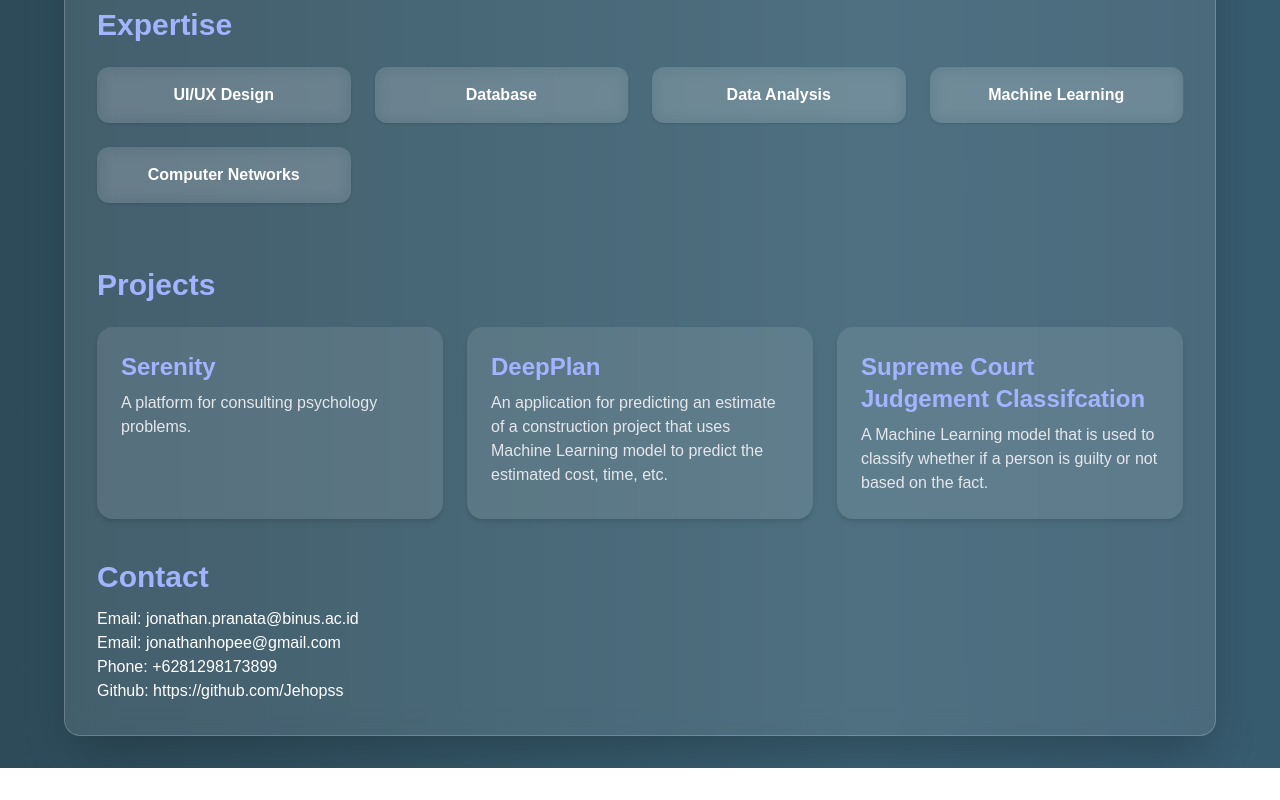
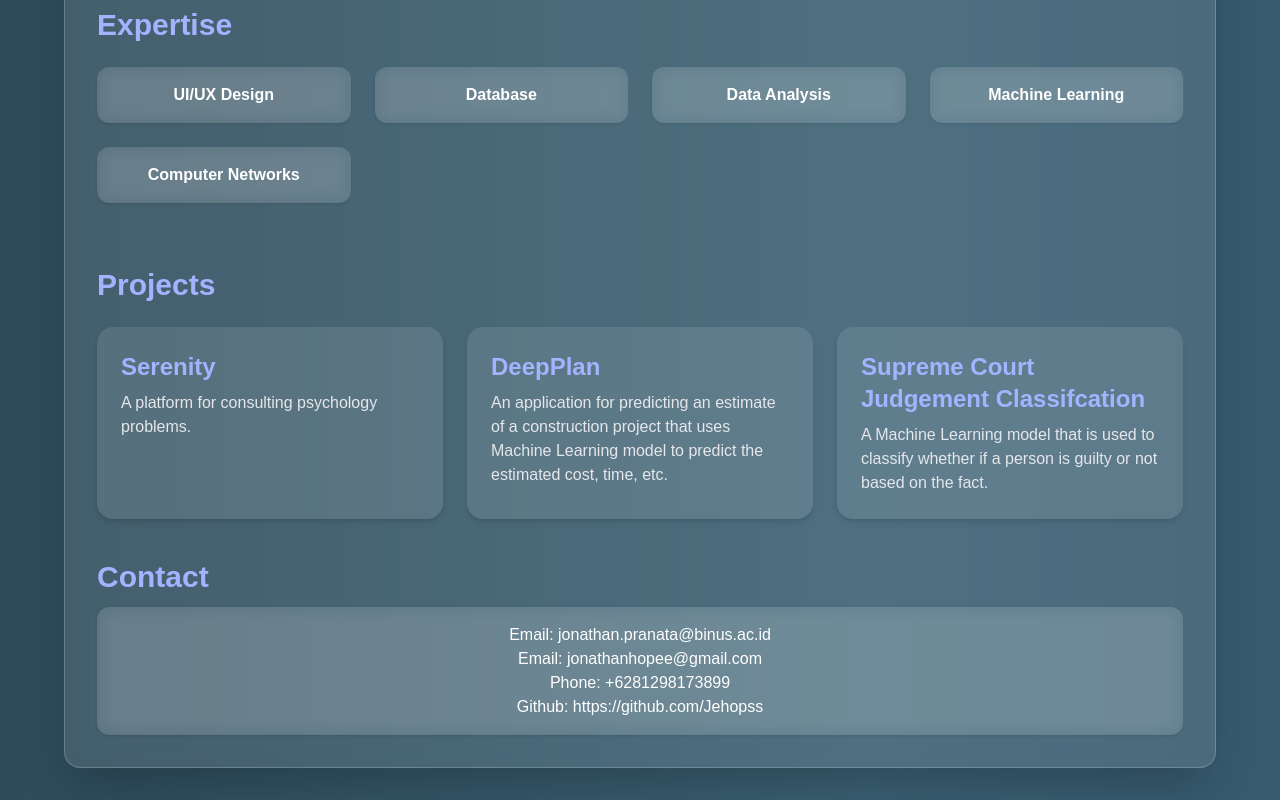
Before and after one commit to Jehopss/my-portofolio, a Next.js app: page / in a window 1280 px wide. Shown: the part 602-1402 px from the top of the page. Before the commit the page ends 1370 px from the top, so only its background shows below. Built offline with nearby package versions, Linux system fonts and the light colour scheme.

Commit message:
Changed Contact UI

```diff
--- a/src/app/page.tsx
+++ b/src/app/page.tsx
@@ -107,7 +107,7 @@ export default function Home() {
           <h2 className="text-3xl font-bold mb-3 mt-10 text-indigo-300">
             Contact
           </h2>
-          <div className="">
+          <div className="p-4 bg-white/10 rounded-xl shadow text-center backdrop-blur-sm">
             <h3>Email: jonathan.pranata@binus.ac.id</h3>
             <h3>Email: jonathanhopee@gmail.com</h3>
             <h3>Phone: +6281298173899</h3>
```
